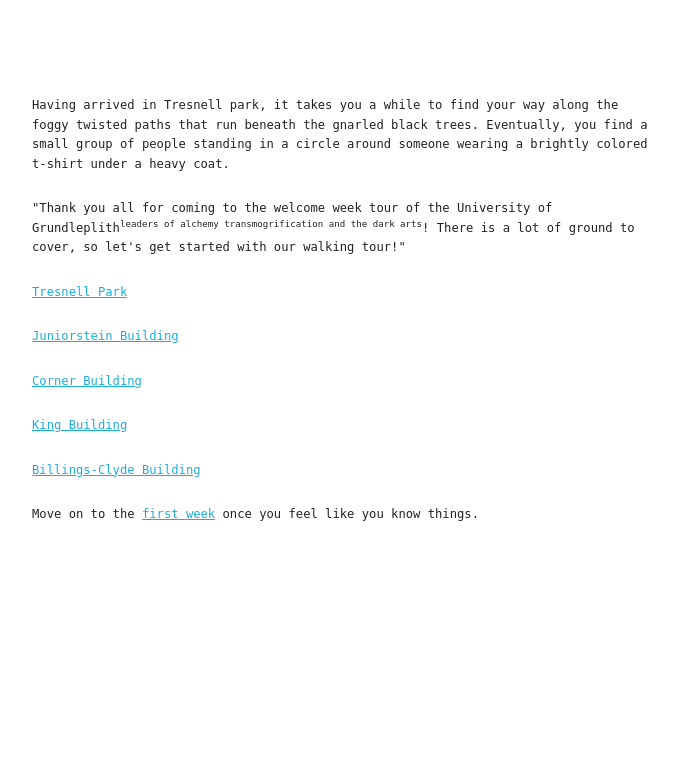
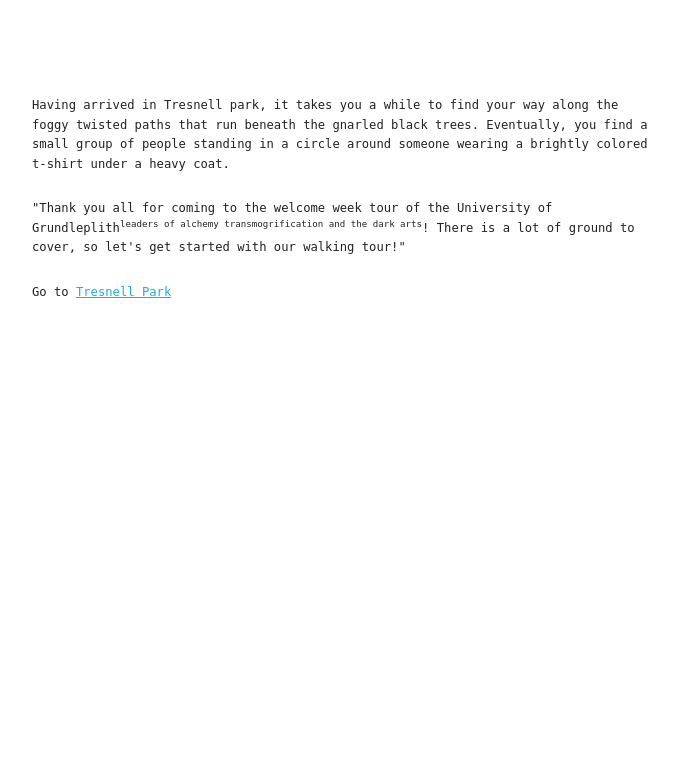
Before and after one commit to ThThelitz/story, a Flask app: page /51 in a window 1280 px wide. Shown: the top 765 px of the page, without its empty margins (128-806 px from the left). After the commit the page ends 298 px from the top, so only its background shows below. Run offline with Flask 2, Linux system fonts and the light colour scheme.

Commit message:
More welcome week writing

```diff
--- a/static/script.js
+++ b/static/script.js
@@ -249,7 +249,7 @@ if (disDiv != null) {
     description.innerHTML = "You find a sign on a dispenser."
 
     signEl = document.createElement("p")
-    signEl.innerHTML = "The plague continues to kill hundreds of people every day! One of the best ways to stop it from spreading and to save lives is to disinfect your hands. Please disinfect your hands below. Brought to you by the University of Grundleplith, Leaders in Alchemy, Transmogrification and the Dark Arts."
+    signEl.innerHTML = "The plague continues to kill hundreds of people every day! One of the best ways to stop it from spreading and to save lives is to disinfect your hands. Please do so with the station below. Brought to you by the University of Grundleplith, Leaders in Alchemy, Transmogrification and the Dark Arts."
     signEl.className = "simple-border"
     disButt = document.createElement("button")
     disButt.innerHTML = "Press to disinfect"
--- a/templates/billings_clyde.html
+++ b/templates/billings_clyde.html
@@ -2,12 +2,12 @@
 
 {% block main %}
     <p>
-        "It's a bit of a longer way from th others, but this is Billings-Clyde. The Dark Arts Department is located in this building, but it used to be home to the Finance and Banking Department."
+        "It's a bit of a longer way from the others, but this is Billings-Clyde. The Dark Arts Department is located in this building, but it used to be home to Finance and Banking."
     </p>
     <p>
-        Actually, that reminds me! If you have any courses that say they take place in the Sigourneth Building, you can safely ignore that. The Fartrell Building is where you actually need to go. Dark Arts used to be in Fartrell, and when they moved out, Unholy Rituals moved over to there from Sigourneth. Or at least I think so, I'm actually an Alchemy student.
+        "Actually, that reminds me! If you have any courses that say they take place in the Sigourneth Building, you can safely ignore that. The Fartrell Building is where you actually need to go. Dark Arts used to be in Fartrell, and when they moved out, Unholy Rituals moved over to there from Sigourneth. Or at least I think so, I'm actually an Alchemy student."
     </p>
     <p>
-        Anyways, lots of students get lost in the first days, just make sure to go to the right building. Let's go back to the <a href="/52">park</a> now.
+        "Anyways, lots of students get lost in the first days, just make sure to go to the right building. Let's go back to the <a href="/52">park</a> now."
     </p>
 {% endblock %}
--- a/templates/corner.html
+++ b/templates/corner.html
@@ -12,9 +12,12 @@
     </p>
     <div id="disinfectant"></div>
     <p>
-        You step inside.
+        You step inside the building.
     </p>
     <p>
         "Please note that this building has five entrances, which all lead to different parts of the building. If you have a class in the East part, you have to take the East entrance. The elevator only services the North part, but it's been out of service for a while anyways. To get to the South part, you actually need to take the West entrance, and to get to the West, you need the South 2 entrance. The regular South entrance leads to the underground lecture theaters."
     </p>
+    <p>
+        "Come on now, let's head back to the <a href="/52">park</a>."
+    </p>
 {% endblock %}
--- a/templates/welcome_week.html
+++ b/templates/welcome_week.html
@@ -7,12 +7,5 @@
     <p>
         "Thank you all for coming to the welcome week tour of the University of Grundleplith<sup>leaders of alchemy transmogrification and the dark arts</sup>! There is a lot of ground to cover, so let's get started with our walking tour!"
     </p>
-    <p><a href="/52">Tresnell Park</a></p>
-    <p><a href="/53">Juniorstein Building</a></p>
-    <p><a href="/54">Corner Building</a></p>
-    <p><a href="/55">King Building</a></p>
-    <p><a href="/56">Billings-Clyde Building</a></p>
-    <p>
-        Move on to the <a href="/10">first week</a> once you feel like you know things.
-    </p>
+    <p>Go to <a href="/52">Tresnell Park</a></p>
 {% endblock %}
```
Also changed, not shown: templates/tresnell.html (+10 -0 lines), 1 other file.
